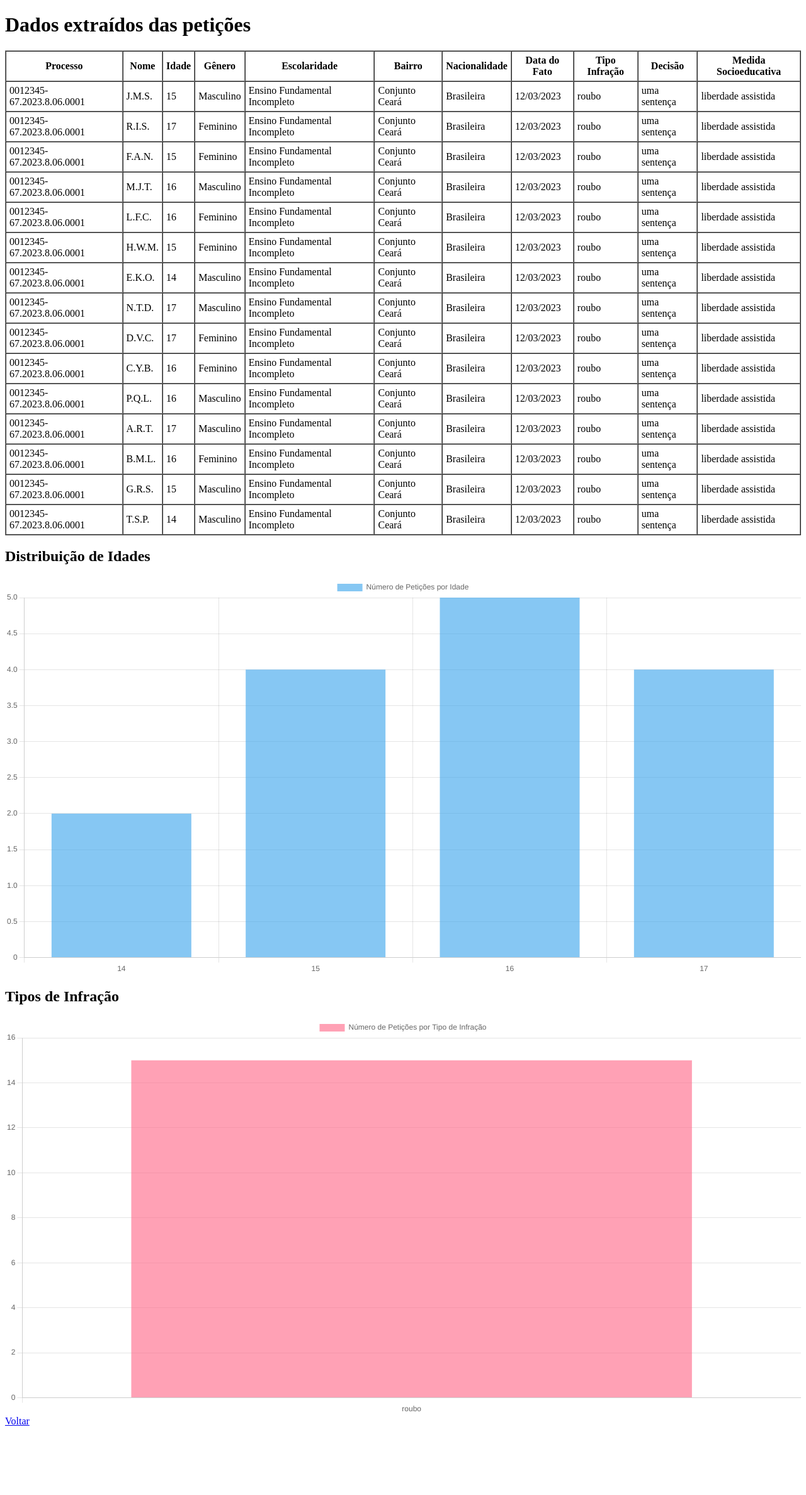
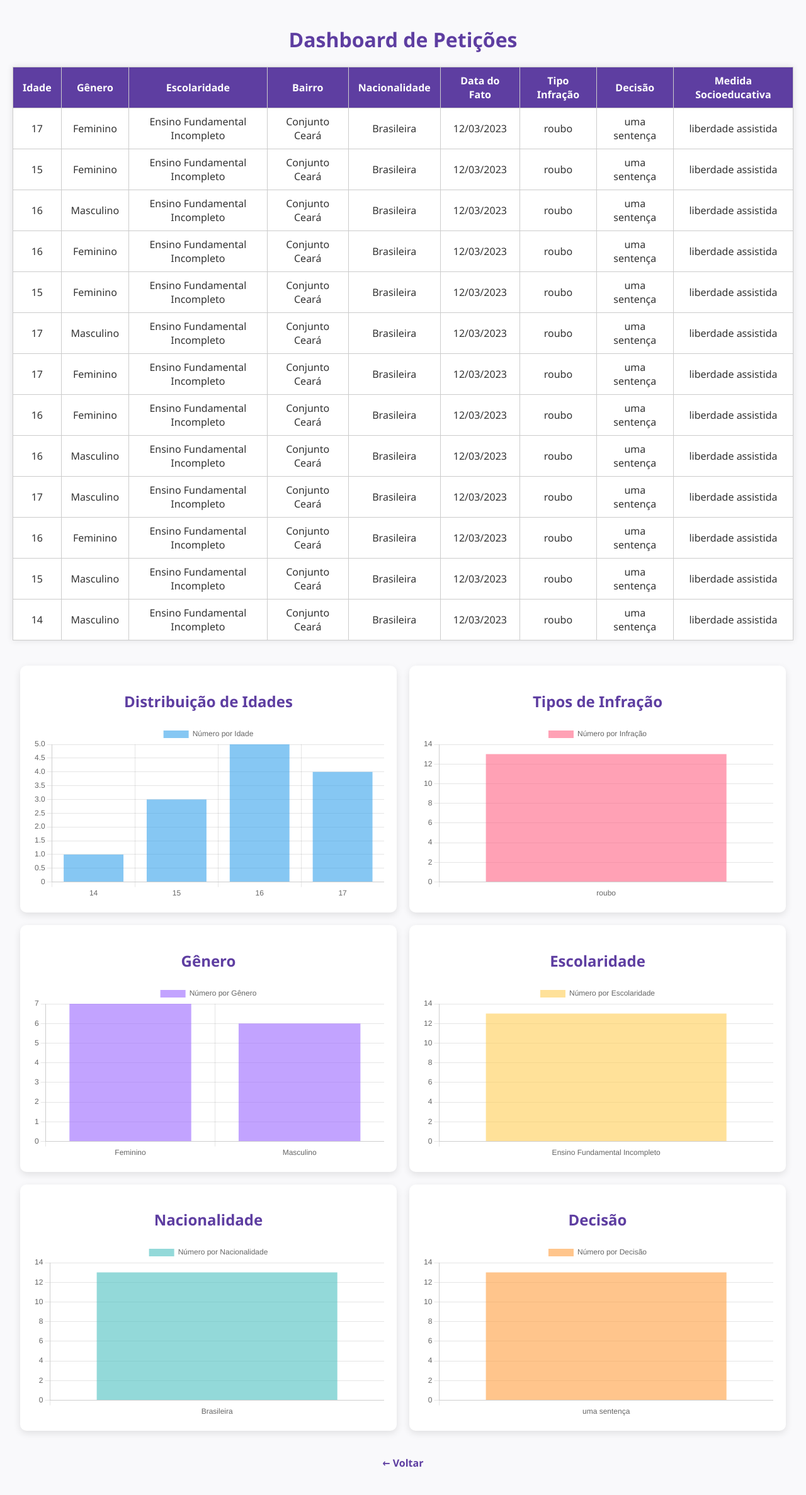
Before and after one commit to resenhandodirei/JusExtractor, a Flask app: page /processar in a window 1280 px wide. Shown: the whole page at 63% size. Before the commit the page ends 2264 px from the top, so only its background shows below. Run offline with Flask 3, Linux system fonts and the light colour scheme.

Commit message:
feat: agora tá tudo funcionando e bonito

```diff
--- a/app.py
+++ b/app.py
@@ -54,16 +54,23 @@ def processar():
 
     contagem_idade = dict(Counter(idades))
     contagem_infracao = dict(Counter(tipos_infracao))
+    contagem_genero = dict(Counter([d['genero'] for d in dados_peticoes if d['genero']]))
+    contagem_escolaridade = dict(Counter([d['escolaridade'] for d in dados_peticoes if d['escolaridade']]))
+    contagem_nacionalidade = dict(Counter([d['nacionalidade'] for d in dados_peticoes if d['nacionalidade']]))
+    contagem_decisao = dict(Counter([d['decisao'] for d in dados_peticoes if d['decisao']]))
 
-    print(f"Contagem idade: {contagem_idade}")
-    print(f"Contagem infração: {contagem_infracao}")
 
     return render_template(
-        'dashboard.html',
-        dados=dados_peticoes,
-        contagem_idade=json.dumps(contagem_idade),
-        contagem_infracao=json.dumps(contagem_infracao)
-    )
+    'dashboard.html',
+    dados=dados_peticoes,
+    contagem_idade=json.dumps(contagem_idade),
+    contagem_infracao=json.dumps(contagem_infracao),
+    contagem_genero=json.dumps(contagem_genero),
+    contagem_escolaridade=json.dumps(contagem_escolaridade),
+    contagem_nacionalidade=json.dumps(contagem_nacionalidade),
+    contagem_decisao=json.dumps(contagem_decisao),
+)
+
 
 if __name__ == '__main__':
     app.run(debug=True)
--- a/templates/dashboard.html
+++ b/templates/dashboard.html
@@ -4,14 +4,82 @@
     <meta charset="UTF-8" />
     <script src="https://cdn.jsdelivr.net/npm/chart.js"></script>
     <title>Dashboard Petições</title>
+
+    <style>
+        body {
+            font-family: 'Segoe UI', Tahoma, Geneva, Verdana, sans-serif;
+            background-color: #f9f9fb;
+            margin: 0;
+            padding: 20px;
+            color: #333;
+        }
+
+        h1, h2 {
+            text-align: center;
+            color: #5e3ea1;
+        }
+
+        table {
+            width: 100%;
+            border-collapse: collapse;
+            margin: 20px auto;
+            background-color: #fff;
+            box-shadow: 0 0 10px rgba(0, 0, 0, 0.1);
+        }
+
+        th, td {
+            padding: 10px 15px;
+            border: 1px solid #ccc;
+            text-align: center;
+        }
+
+        th {
+            background-color: #5e3ea1;
+            color: white;
+        }
+
+        .chart-grid {
+            display: flex;
+            flex-wrap: wrap;
+            justify-content: center;
+            gap: 20px;
+            margin-top: 40px;
+        }
+
+        .chart-container {
+            background: white;
+            padding: 20px;
+            border-radius: 10px;
+            box-shadow: 0 4px 12px rgba(0,0,0,0.1);
+            width: 45%;
+            min-width: 300px;
+        }
+
+        canvas {
+            width: 100% !important;
+            height: auto !important;
+        }
+
+        a {
+            display: block;
+            text-align: center;
+            margin: 40px auto 20px;
+            color: #5e3ea1;
+            text-decoration: none;
+            font-weight: bold;
+        }
+
+        a:hover {
+            text-decoration: underline;
+        }
+    </style>
 </head>
 <body>
-    <h1>Dados extraídos das petições</h1>
-    <table border="1" cellpadding="5" cellspacing="0">
+    <h1>Dashboard de Petições</h1>
+
+    <table>
         <thead>
             <tr>
-                <th>Processo</th>
-                <th>Nome</th>
                 <th>Idade</th>
                 <th>Gênero</th>
                 <th>Escolaridade</th>
@@ -26,8 +94,6 @@
         <tbody>
             {% for d in dados %}
             <tr>
-                <td>{{ d.processo }}</td>
-                <td>{{ d.nome }}</td>
                 <td>{{ d.idade }}</td>
                 <td>{{ d.genero }}</td>
                 <td>{{ d.escolaridade }}</td>
@@ -42,63 +108,75 @@
         </tbody>
     </table>
 
+    <div class="chart-grid">
+        <div class="chart-container">
             <h2>Distribuição de Idades</h2>
-<canvas id="chartIdades" width="400" height="200"></canvas>
+            <canvas id="chartIdades"></canvas>
+        </div>
 
+        <div class="chart-container">
             <h2>Tipos de Infração</h2>
-<canvas id="chartInfracoes" width="400" height="200"></canvas>
+            <canvas id="chartInfracoes"></canvas>
+        </div>
 
+        <div class="chart-container">
+            <h2>Gênero</h2>
+            <canvas id="chartGenero"></canvas>
+        </div>
+
+        <div class="chart-container">
+            <h2>Escolaridade</h2>
+            <canvas id="chartEscolaridade"></canvas>
+        </div>
+
+        <div class="chart-container">
+            <h2>Nacionalidade</h2>
+            <canvas id="chartNacionalidade"></canvas>
+        </div>
+
+        <div class="chart-container">
+            <h2>Decisão</h2>
+            <canvas id="chartDecisao"></canvas>
+        </div>
+    </div>
 
     <script>
-    // Recebendo os dados do Flask via template
         const contagemIdade = JSON.parse('{{ contagem_idade | safe }}');
         const contagemInfracao = JSON.parse('{{ contagem_infracao | safe }}');
+        const contagemGenero = JSON.parse('{{ contagem_genero | safe }}');
+        const contagemEscolaridade = JSON.parse('{{ contagem_escolaridade | safe }}');
+        const contagemNacionalidade = JSON.parse('{{ contagem_nacionalidade | safe }}');
+        const contagemDecisao = JSON.parse('{{ contagem_decisao | safe }}');
 
-    // Configurar dados para gráfico de idades
-    const labelsIdade = Object.keys(contagemIdade);
-    const dataIdade = Object.values(contagemIdade);
-
-    const ctxIdade = document.getElementById('chartIdades').getContext('2d');
-    const chartIdades = new Chart(ctxIdade, {
+        const criarGrafico = (id, label, dados, cor) => {
+            const ctx = document.getElementById(id).getContext('2d');
+            new Chart(ctx, {
                 type: 'bar',
                 data: {
-            labels: labelsIdade,
+                    labels: Object.keys(dados),
                     datasets: [{
-                label: 'Número de Petições por Idade',
-                data: dataIdade,
-                backgroundColor: 'rgba(54, 162, 235, 0.6)'
+                        label: label,
+                        data: Object.values(dados),
+                        backgroundColor: cor
                     }]
                 },
                 options: {
+                    responsive: true,
                     scales: {
                         y: { beginAtZero: true }
                     }
                 }
             });
+        };
 
-    // Configurar dados para gráfico de infrações
-    const labelsInfracao = Object.keys(contagemInfracao);
-    const dataInfracao = Object.values(contagemInfracao);
-
-    const ctxInfracao = document.getElementById('chartInfracoes').getContext('2d');
-    const chartInfracoes = new Chart(ctxInfracao, {
-        type: 'bar',
-        data: {
-            labels: labelsInfracao,
-            datasets: [{
-                label: 'Número de Petições por Tipo de Infração',
-                data: dataInfracao,
-                backgroundColor: 'rgba(255, 99, 132, 0.6)'
-            }]
-        },
-        options: {
-            scales: {
-                y: { beginAtZero: true }
-            }
-        }
-    });
+        criarGrafico('chartIdades', 'Número por Idade', contagemIdade, 'rgba(54, 162, 235, 0.6)');
+        criarGrafico('chartInfracoes', 'Número por Infração', contagemInfracao, 'rgba(255, 99, 132, 0.6)');
+        criarGrafico('chartGenero', 'Número por Gênero', contagemGenero, 'rgba(153, 102, 255, 0.6)');
+        criarGrafico('chartEscolaridade', 'Número por Escolaridade', contagemEscolaridade, 'rgba(255, 206, 86, 0.6)');
+        criarGrafico('chartNacionalidade', 'Número por Nacionalidade', contagemNacionalidade, 'rgba(75, 192, 192, 0.6)');
+        criarGrafico('chartDecisao', 'Número por Decisão', contagemDecisao, 'rgba(255, 159, 64, 0.6)');
     </script>
 
-    <a href="{{ url_for('index') }}">Voltar</a>
+    <a href="{{ url_for('index') }}">← Voltar</a>
 </body>
 </html>
--- a/uploads/peticao_1.txt
+++ /dev/null
@@ -1,32 +0,0 @@
-
-EXCELENTÍSSIMO(A) SENHOR(A) JUIZ(A) DE DIREITO DA VARA DA INFÂNCIA E JUVENTUDE DA COMARCA DE FORTALEZA – CE
-
-Processo nº: 0012345-67.2023.8.06.0001
-
-Nome: J.M.S.
-Idade: 15
-Gênero: Masculino
-Escolaridade: Ensino Fundamental Incompleto
-Bairro: Conjunto Ceará
-Nacionalidade: Brasileira
-
-Fato ocorrido em: 12/03/2023, no local: escola pública, cidade: Fortaleza – CE.
-Não houve flagrante.
-
-O adolescente está sendo acusado de ato infracional análogo ao crime de roubo, tendo agido sozinho, com sem reincidência e sem vínculo com organização criminosa.
-Foi utilizado arma branca.
-
-Foi conduzido pela Polícia Militar, sem laudo de lesão. Relatos indicam uso de álcool.
-
-A presente ação tramita na Vara da Infância. A decisão atual é uma sentença, na fase conhecimento, com tramitação de 120 dias.
-
-Foi aplicada a medida socioeducativa de liberdade assistida, com justificativa: boa conduta e apoio familiar.
-
-Há registro de nenhum atos anteriores. Familiares compareceram às audiências. Relatório psicossocial indica condições socioeconômicas precárias. O adolescente está matriculado na escola.
-
-Histórico aponta não houve descumprimento da medida anterior.
-
-Termos em que,
-Pede deferimento.
-
-Fortaleza, 20 de maio de 2025
--- a/uploads/peticao_10.txt
+++ /dev/null
@@ -1,32 +0,0 @@
-
-EXCELENTÍSSIMO(A) SENHOR(A) JUIZ(A) DE DIREITO DA VARA DA INFÂNCIA E JUVENTUDE DA COMARCA DE FORTALEZA – CE
-
-Processo nº: 0012345-67.2023.8.06.0001
-
-Nome: E.K.O.
-Idade: 14
-Gênero: Masculino
-Escolaridade: Ensino Fundamental Incompleto
-Bairro: Conjunto Ceará
-Nacionalidade: Brasileira
-
-Fato ocorrido em: 12/03/2023, no local: escola pública, cidade: Fortaleza – CE.
-Não houve flagrante.
-
-O adolescente está sendo acusado de ato infracional análogo ao crime de roubo, tendo agido sozinho, com sem reincidência e sem vínculo com organização criminosa.
-Foi utilizado arma branca.
-
-Foi conduzido pela Polícia Militar, sem laudo de lesão. Relatos indicam uso de álcool.
-
-A presente ação tramita na Vara da Infância. A decisão atual é uma sentença, na fase conhecimento, com tramitação de 120 dias.
-
-Foi aplicada a medida socioeducativa de liberdade assistida, com justificativa: boa conduta e apoio familiar.
-
-Há registro de nenhum atos anteriores. Familiares compareceram às audiências. Relatório psicossocial indica condições socioeconômicas precárias. O adolescente está matriculado na escola.
-
-Histórico aponta não houve descumprimento da medida anterior.
-
-Termos em que,
-Pede deferimento.
-
-Fortaleza, 20 de maio de 2025
```
Also changed, not shown: templates/index.html (+59 -1 lines). Lines whose indentation alone changed are shown as unchanged.
